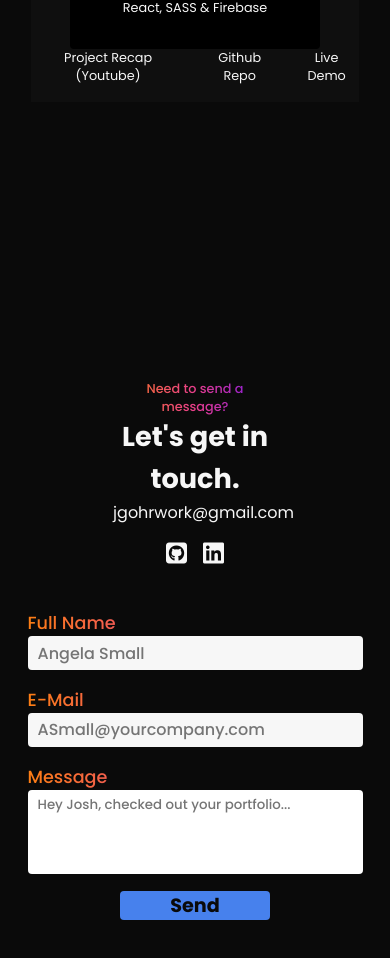
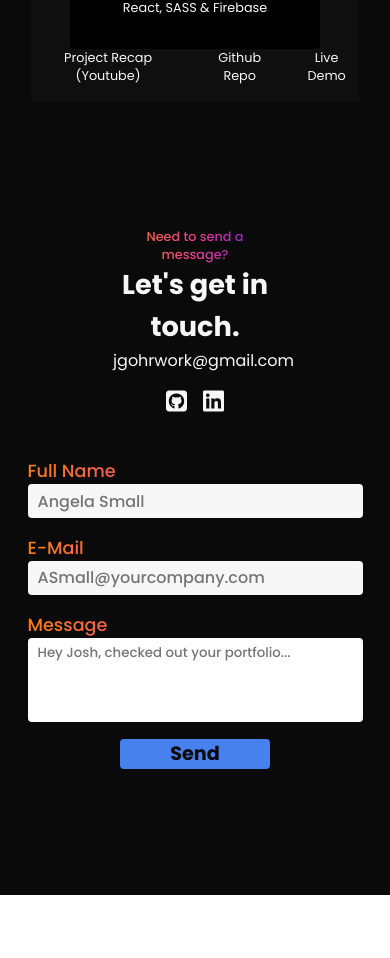
Before and after one commit to JGohr/Portfolio, a React (Create React App) app: page / in a window 390 px wide. Shown: the part 3165-4123 px from the top of the page. After the commit the page ends 4060 px from the top, so only its background shows below. Built offline with nearby package versions, Linux system fonts and the light colour scheme.

Commit message:
Changed padding styling for mobile view

```diff
--- a/src/Styles/Contact.css
+++ b/src/Styles/Contact.css
@@ -160,6 +160,11 @@
     {
         font-size: 1.5rem;
     }
+
+    .Contact
+    {
+        padding: 15vh 8vw;
+    }
 }
 
 @media all and (max-width: 505px)
```
